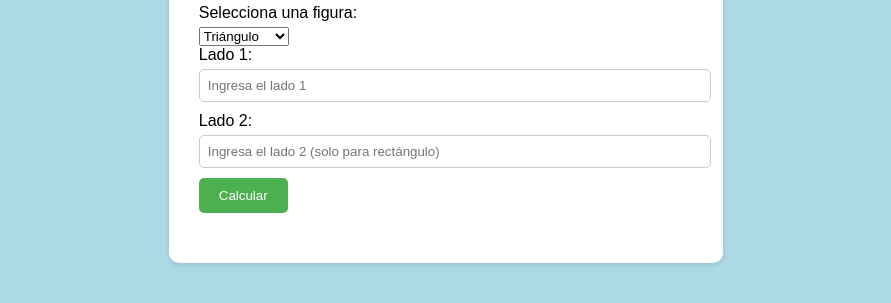
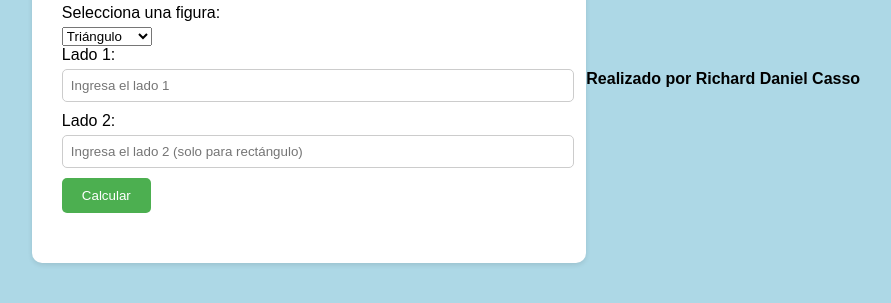
Before and after one commit to Richard-Tex/App-M-vil, a plain HTML site: page index.html in a window 1280 px wide. Shown: the part 329-632 px from the top of the page, without its empty margins (194-1085 px from the left). Drawn offline with Linux system fonts and the light colour scheme.

Commit message:
Update index.html

```diff
--- a/index.html
+++ b/index.html
@@ -25,5 +25,6 @@
     <div id="result"></div>
   </div>
   <script src="script.js"></script>
+  <h4>Realizado por Richard Daniel Casso</h4>
 </body>
 </html>
```
